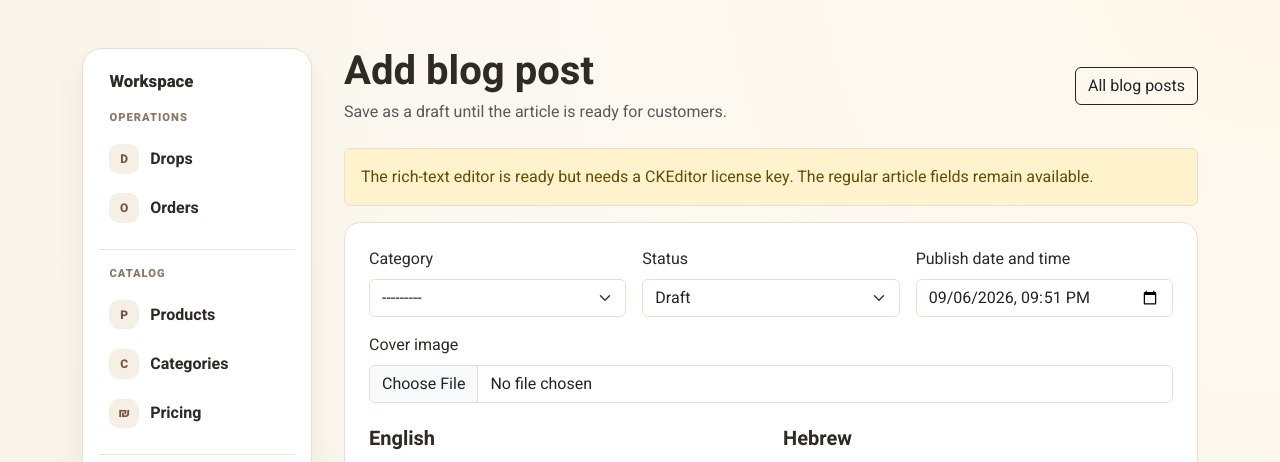
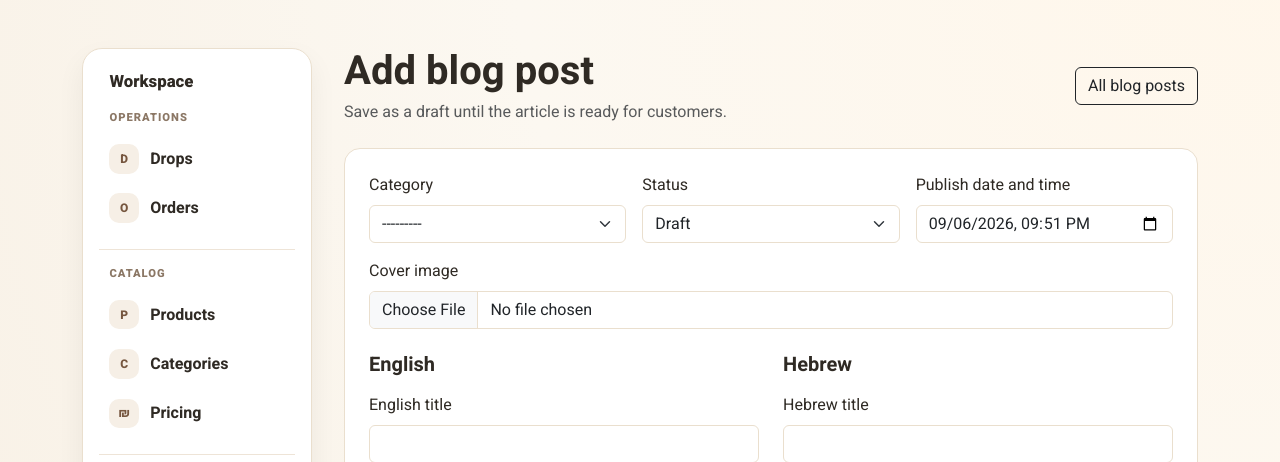
Before and after one commit to Boskelero/AvisBagel, a Django app: page /en/drops/staff/blog/new/ in a window 1280 px wide. Shown: the part 64-526 px from the top of the page. Run offline with Django 5.2, Linux system fonts and the light colour scheme; the visitor is signed in with stand-in values (Sample User, id 1); data that the repository does not hold is empty; some libraries are stand-ins or nearby versions.

Commit message:
Pin staff blog editor to CKEditor 5 v43

```diff
--- a/bagel_shop/apps/drops/views.py
+++ b/bagel_shop/apps/drops/views.py
@@ -327,7 +327,6 @@ def staff_blog_post_create(request):
         return redirect("drops:staff_blog_posts")
     return render(request, "drops/staff_blog_post_form.html", {
         "form": form, "title": "Add blog post",
-        "ckeditor_license_key": settings.CKEDITOR_LICENSE_KEY,
         "ckeditor_version": settings.CKEDITOR_VERSION,
     })
 
@@ -343,7 +342,6 @@ def staff_blog_post_edit(request, post_id):
         return redirect("drops:staff_blog_posts")
     return render(request, "drops/staff_blog_post_form.html", {
         "form": form, "post": post, "title": f"Edit {post}",
-        "ckeditor_license_key": settings.CKEDITOR_LICENSE_KEY,
         "ckeditor_version": settings.CKEDITOR_VERSION,
     })
 
--- a/bagel_shop/config/settings/base.py
+++ b/bagel_shop/config/settings/base.py
@@ -131,5 +131,4 @@ SITE_ADDRESS = config("SITE_ADDRESS", default="Ben Yehuda 69, Tel Aviv")
 SITE_URL = config("SITE_URL", default="http://127.0.0.1:8000")
 
 MAX_IMAGE_UPLOAD_BYTES = config("MAX_IMAGE_UPLOAD_BYTES", default=8 * 1024 * 1024, cast=int)
-CKEDITOR_LICENSE_KEY = config("CKEDITOR_LICENSE_KEY", default="")
-CKEDITOR_VERSION = config("CKEDITOR_VERSION", default="48.5.0")
+CKEDITOR_VERSION = config("CKEDITOR_VERSION", default="43.3.1")
--- a/bagel_shop/static/js/staff-blog-editor.js
+++ b/bagel_shop/static/js/staff-blog-editor.js
@@ -2,7 +2,6 @@
     const form = document.getElementById('staff-blog-form');
     if (!form || !window.CKEDITOR) return;
 
-    const licenseKey = form.dataset.licenseKey;
     const uploadUrl = form.dataset.uploadUrl;
     const csrfToken = document.querySelector('[name=csrfmiddlewaretoken]')?.value;
     const {
@@ -14,7 +13,6 @@
 
     document.querySelectorAll('.js-rich-editor').forEach((element) => {
         ClassicEditor.create(element, {
-            licenseKey,
             plugins: [
                 Alignment, Autoformat, BlockQuote, Bold, Essentials, Heading, Image,
                 ImageCaption, ImageResize, ImageStyle, ImageToolbar, ImageUpload,
--- a/bagel_shop/templates/drops/staff_blog_post_form.html
+++ b/bagel_shop/templates/drops/staff_blog_post_form.html
@@ -4,10 +4,8 @@
 {% block title %}{{ title }} | {{ SITE_NAME }}{% endblock %}
 
 {% block extra_head %}
-{% if ckeditor_license_key %}
 <link rel="stylesheet" href="https://cdn.ckeditor.com/ckeditor5/{{ ckeditor_version }}/ckeditor5.css">
 <script src="https://cdn.ckeditor.com/ckeditor5/{{ ckeditor_version }}/ckeditor5.umd.js"></script>
-{% endif %}
 {% endblock %}
 
 {% block staff_content %}
@@ -16,11 +14,7 @@
     <a href="{% url 'drops:staff_blog_posts' %}" class="btn btn-outline-dark">{% trans "All blog posts" %}</a>
 </div>
 
-{% if not ckeditor_license_key %}
-<div class="alert alert-warning">The rich-text editor is ready but needs a CKEditor license key. The regular article fields remain available.</div>
-{% endif %}
-
-<form method="post" enctype="multipart/form-data" class="bg-white border rounded-4 p-4" id="staff-blog-form" data-license-key="{{ ckeditor_license_key }}" data-upload-url="{% url 'drops:staff_blog_image_upload' %}">
+<form method="post" enctype="multipart/form-data" class="bg-white border rounded-4 p-4" id="staff-blog-form" data-upload-url="{% url 'drops:staff_blog_image_upload' %}">
     {% csrf_token %}
     {% if form.non_field_errors %}<div class="alert alert-danger">{{ form.non_field_errors }}</div>{% endif %}
     <div class="row g-3 mb-4">
@@ -52,8 +46,6 @@
 {% endblock %}
 
 {% block extra_js %}
-{% if ckeditor_license_key %}
 {% load static %}
 <script src="{% static 'js/staff-blog-editor.js' %}"></script>
-{% endif %}
 {% endblock %}
```
Also changed, not shown: bagel_shop/apps/drops/tests.py (+4 -4 lines), README.md, 1 other file.
